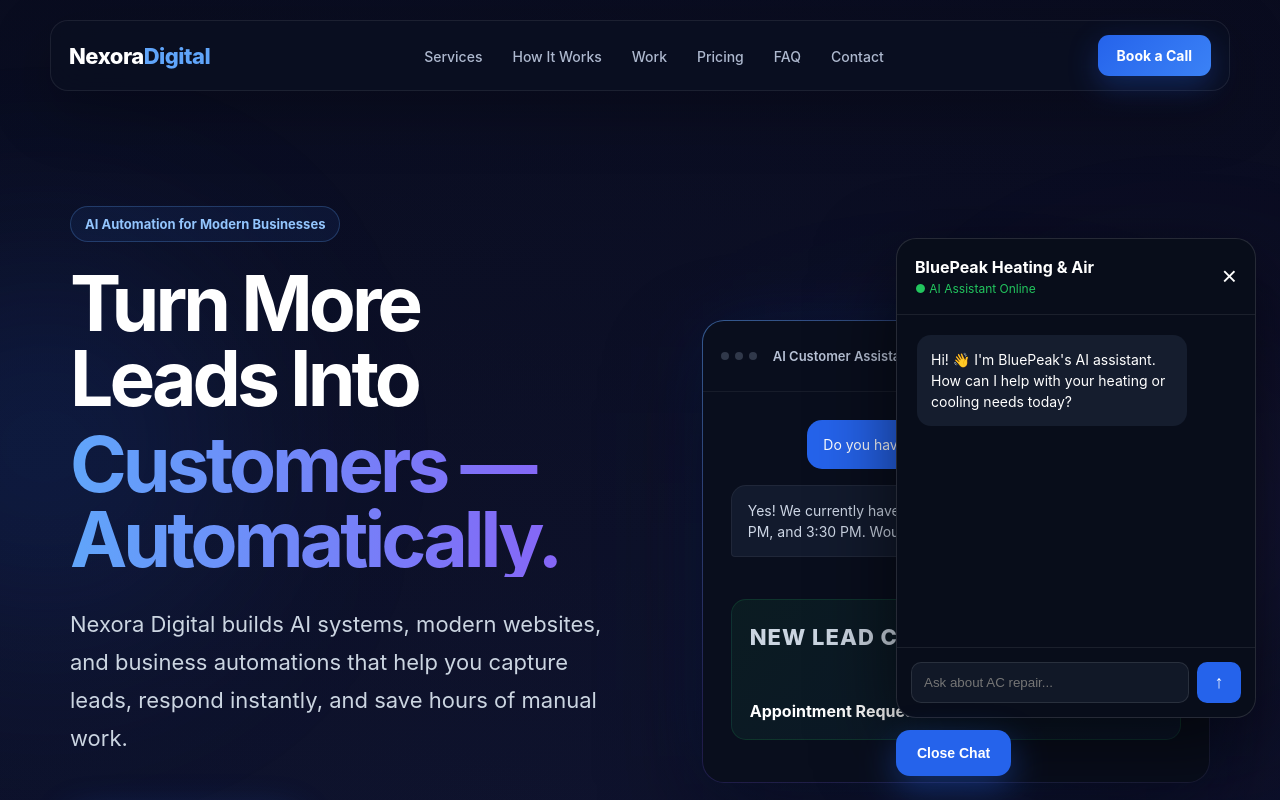
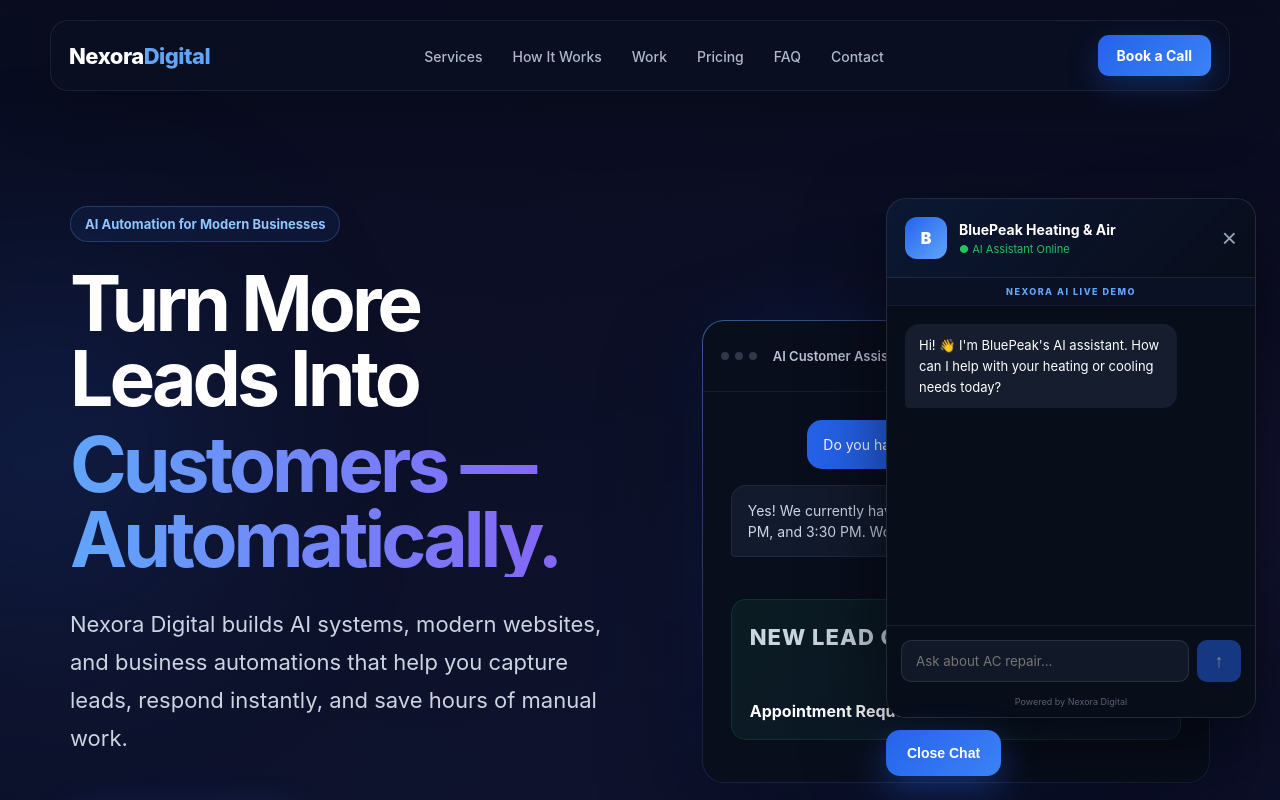
Before and after one commit to NexoraDigitalAI/Nexora-Digital, a React (Vite) app: page / in a window 1280 px wide. Both pictures are taken after a click on the button "✦ Try Our AI". Shown: the top 800 px of the page. Built offline with nearby package versions, Linux system fonts and the light colour scheme.

Commit message:
Connect AI chat frontend

```diff
--- a/src/components/DemoChat.jsx
+++ b/src/components/DemoChat.jsx
@@ -1,7 +1,88 @@
-import { useState } from "react";
+import { useEffect, useRef, useState } from "react";
 
 export default function DemoChat() {
   const [isOpen, setIsOpen] = useState(false);
+
+  const [messages, setMessages] = useState([
+    {
+      role: "assistant",
+      content:
+        "Hi! 👋 I'm BluePeak's AI assistant. How can I help with your heating or cooling needs today?",
+    },
+  ]);
+
+  const [input, setInput] = useState("");
+  const [loading, setLoading] = useState(false);
+  const messagesEndRef = useRef(null);
+
+  useEffect(() => {
+    messagesEndRef.current?.scrollIntoView({
+      behavior: "smooth",
+    });
+  }, [messages, loading]);
+
+  const sendMessage = async (e) => {
+    e.preventDefault();
+
+    const text = input.trim();
+
+    if (!text || loading) {
+      return;
+    }
+
+    const updatedMessages = [
+      ...messages,
+      {
+        role: "user",
+        content: text,
+      },
+    ];
+
+    setMessages(updatedMessages);
+    setInput("");
+    setLoading(true);
+
+    try {
+      const response = await fetch("/api/chat", {
+        method: "POST",
+        headers: {
+          "Content-Type": "application/json",
+        },
+        body: JSON.stringify({
+          messages: updatedMessages,
+        }),
+      });
+
+      const data = await response.json();
+
+      if (!response.ok) {
+        throw new Error(
+          data.error || "Unable to get AI response."
+        );
+      }
+
+      setMessages((currentMessages) => [
+        ...currentMessages,
+        {
+          role: "assistant",
+          content: data.reply,
+        },
+      ]);
+    } catch (error) {
+      console.error("Chat error:", error);
+
+      setMessages((currentMessages) => [
+        ...currentMessages,
+        {
+          role: "assistant",
+          content:
+            "I'm having trouble connecting right now. Please try again in a moment.",
+        },
+      ]);
+    } finally {
+      setLoading(false);
+    }
+  };
 
   return (
     <div
@@ -15,32 +96,63 @@
       {isOpen && (
         <div
           style={{
-            width: "360px",
-            height: "480px",
+            width: "370px",
+            height: "520px",
             marginBottom: "12px",
             display: "flex",
             flexDirection: "column",
+            overflow: "hidden",
             background: "#080d1a",
             border: "1px solid rgba(255,255,255,0.12)",
             borderRadius: "20px",
-            overflow: "hidden",
-            boxShadow: "0 30px 80px rgba(0,0,0,0.6)",
+            boxShadow:
+              "0 30px 80px rgba(0,0,0,0.6)",
           }}
         >
+          {/* HEADER */}
+
           <div
             style={{
               padding: "18px",
               display: "flex",
               justifyContent: "space-between",
               alignItems: "center",
-              borderBottom: "1px solid rgba(255,255,255,0.08)",
+              borderBottom:
+                "1px solid rgba(255,255,255,0.08)",
+              background:
+                "linear-gradient(135deg, rgba(37,99,235,0.12), rgba(8,13,26,1))",
             }}
           >
+            <div
+              style={{
+                display: "flex",
+                alignItems: "center",
+                gap: "12px",
+              }}
+            >
+              <div
+                style={{
+                  width: "42px",
+                  height: "42px",
+                  display: "flex",
+                  alignItems: "center",
+                  justifyContent: "center",
+                  borderRadius: "12px",
+                  background:
+                    "linear-gradient(135deg, #2563eb, #60a5fa)",
+                  color: "white",
+                  fontWeight: "900",
+                }}
+              >
+                B
+              </div>
+
               <div>
                 <div
                   style={{
                     color: "white",
                     fontWeight: "700",
+                    fontSize: "14px",
                   }}
                 >
                   BluePeak Heating & Air
@@ -50,10 +162,11 @@
                   style={{
                     marginTop: "4px",
                     color: "#22c55e",
-                  fontSize: "12px",
+                    fontSize: "11px",
                   }}
                 >
                   ● AI Assistant Online
+                </div>
               </div>
             </div>
 
@@ -63,7 +176,7 @@
               style={{
                 border: "none",
                 background: "transparent",
-                color: "white",
+                color: "#94a3b8",
                 cursor: "pointer",
                 fontSize: "26px",
               }}
@@ -72,85 +185,181 @@
             </button>
           </div>
 
+          {/* DEMO LABEL */}
+
+          <div
+            style={{
+              padding: "8px",
+              textAlign: "center",
+              color: "#60a5fa",
+              background: "rgba(37,99,235,0.05)",
+              borderBottom:
+                "1px solid rgba(255,255,255,0.05)",
+              fontSize: "9px",
+              fontWeight: "800",
+              letterSpacing: "1.5px",
+            }}
+          >
+            NEXORA AI LIVE DEMO
+          </div>
+
+          {/* MESSAGES */}
+
           <div
             style={{
               flex: 1,
-              padding: "20px",
+              display: "flex",
+              flexDirection: "column",
+              gap: "12px",
+              padding: "18px",
+              overflowY: "auto",
             }}
           >
+            {messages.map((message, index) => {
+              const isUser = message.role === "user";
+
+              return (
+                <div
+                  key={`${message.role}-${index}`}
+                  style={{
+                    maxWidth: "82%",
+                    alignSelf: isUser
+                      ? "flex-end"
+                      : "flex-start",
+                    padding: "11px 14px",
+                    color: "white",
+                    background: isUser
+                      ? "linear-gradient(135deg, #2563eb, #3b82f6)"
+                      : "#151d2e",
+                    borderRadius: isUser
+                      ? "14px 14px 4px 14px"
+                      : "14px 14px 14px 4px",
+                    fontSize: "13px",
+                    lineHeight: "1.6",
+                    whiteSpace: "pre-wrap",
+                  }}
+                >
+                  {message.content}
+                </div>
+              );
+            })}
+
+            {loading && (
               <div
                 style={{
-                maxWidth: "85%",
-                padding: "14px",
-                color: "white",
+                  alignSelf: "flex-start",
+                  padding: "11px 14px",
+                  color: "#94a3b8",
                   background: "#151d2e",
-                borderRadius: "14px",
-                fontSize: "14px",
-                lineHeight: "1.5",
+                  borderRadius: "14px 14px 14px 4px",
+                  fontSize: "13px",
                 }}
               >
-              Hi! 👋 I&apos;m BluePeak&apos;s AI assistant. How can I help
-              with your heating or cooling needs today?
+                BluePeak AI is typing...
               </div>
+            )}
+
+            <div ref={messagesEndRef} />
           </div>
 
-          <div
+          {/* FORM */}
+
+          <form
+            onSubmit={sendMessage}
             style={{
               padding: "14px",
               display: "flex",
               gap: "8px",
-              borderTop: "1px solid rgba(255,255,255,0.08)",
+              borderTop:
+                "1px solid rgba(255,255,255,0.08)",
+              background: "#080d1a",
             }}
           >
             <input
               type="text"
+              value={input}
+              onChange={(e) =>
+                setInput(e.target.value)
+              }
               placeholder="Ask about AC repair..."
+              maxLength={500}
+              disabled={loading}
               style={{
                 flex: 1,
                 minWidth: 0,
-                padding: "12px",
+                padding: "12px 14px",
                 color: "white",
                 background: "#111827",
-                border: "1px solid rgba(255,255,255,0.1)",
+                border:
+                  "1px solid rgba(255,255,255,0.1)",
                 borderRadius: "10px",
                 outline: "none",
+                fontFamily: "inherit",
               }}
             />
 
             <button
-              type="button"
+              type="submit"
+              disabled={loading || !input.trim()}
               style={{
                 width: "44px",
                 border: "none",
                 borderRadius: "10px",
                 color: "white",
                 background: "#2563eb",
-                cursor: "pointer",
+                cursor:
+                  loading || !input.trim()
+                    ? "not-allowed"
+                    : "pointer",
+                opacity:
+                  loading || !input.trim()
+                    ? 0.5
+                    : 1,
                 fontSize: "18px",
               }}
             >
               ↑
             </button>
+          </form>
+
+          <div
+            style={{
+              paddingBottom: "10px",
+              textAlign: "center",
+              color: "#536176",
+              background: "#080d1a",
+              fontSize: "9px",
+            }}
+          >
+            Powered by Nexora Digital
           </div>
         </div>
       )}
 
+      {/* LAUNCH BUTTON */}
+
       <button
         type="button"
-        onClick={() => setIsOpen((previous) => !previous)}
+        onClick={() =>
+          setIsOpen((previous) => !previous)
+        }
         style={{
           padding: "15px 21px",
           border: "none",
           borderRadius: "14px",
           color: "white",
-          background: "#2563eb",
+          background:
+            "linear-gradient(135deg, #2563eb, #3b82f6)",
           fontWeight: "700",
           fontSize: "14px",
           cursor: "pointer",
-          boxShadow: "0 12px 35px rgba(37,99,235,0.4)",
+          boxShadow:
+            "0 12px 35px rgba(37,99,235,0.4)",
         }}
       >
-        {isOpen ? "Close Chat" : "✦ Try Our AI"}
+        {isOpen
+          ? "Close Chat"
+          : "✦ Try Our AI"}
       </button>
     </div>
   );
```
Lines whose indentation alone changed are shown as unchanged.
